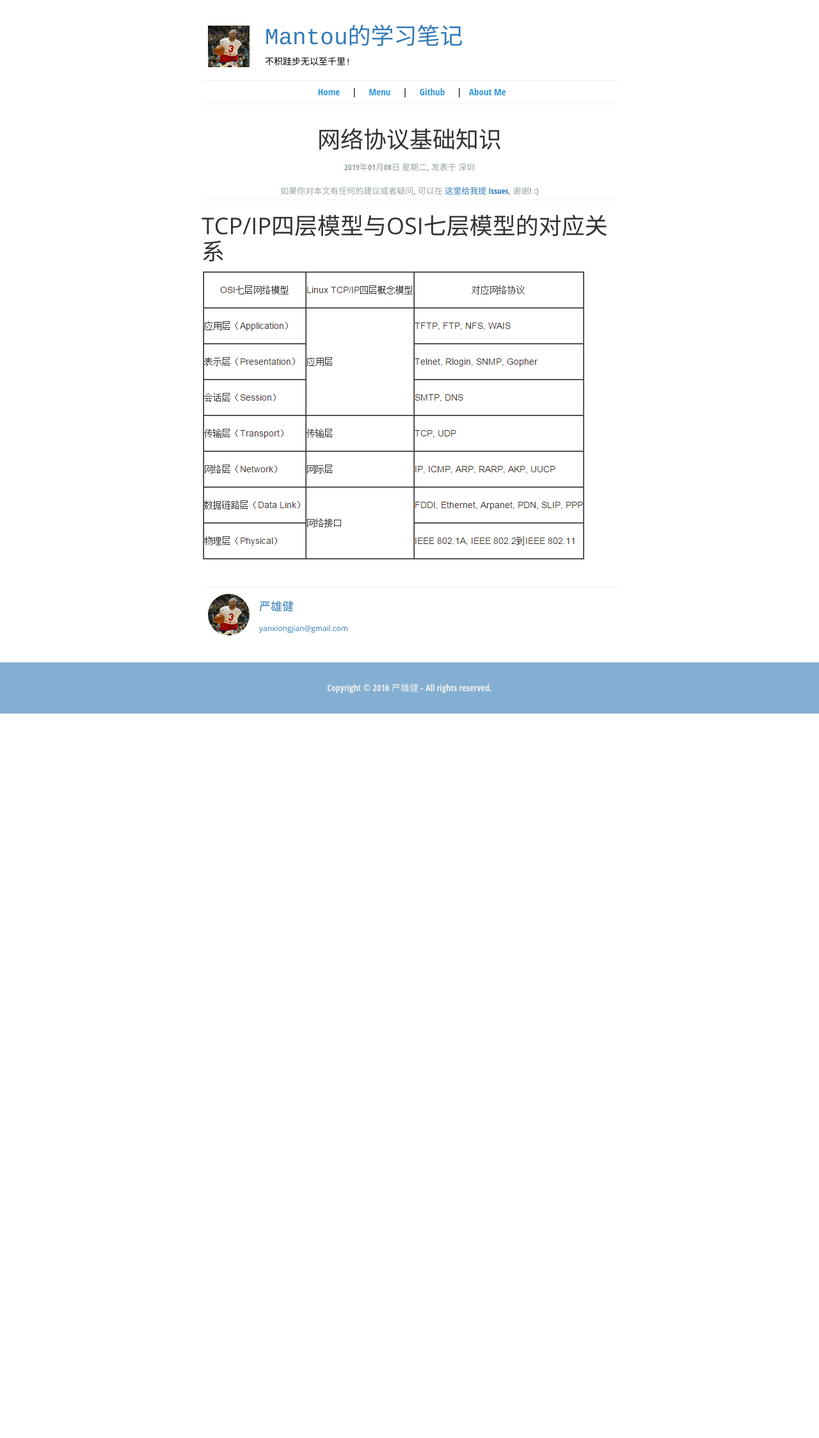
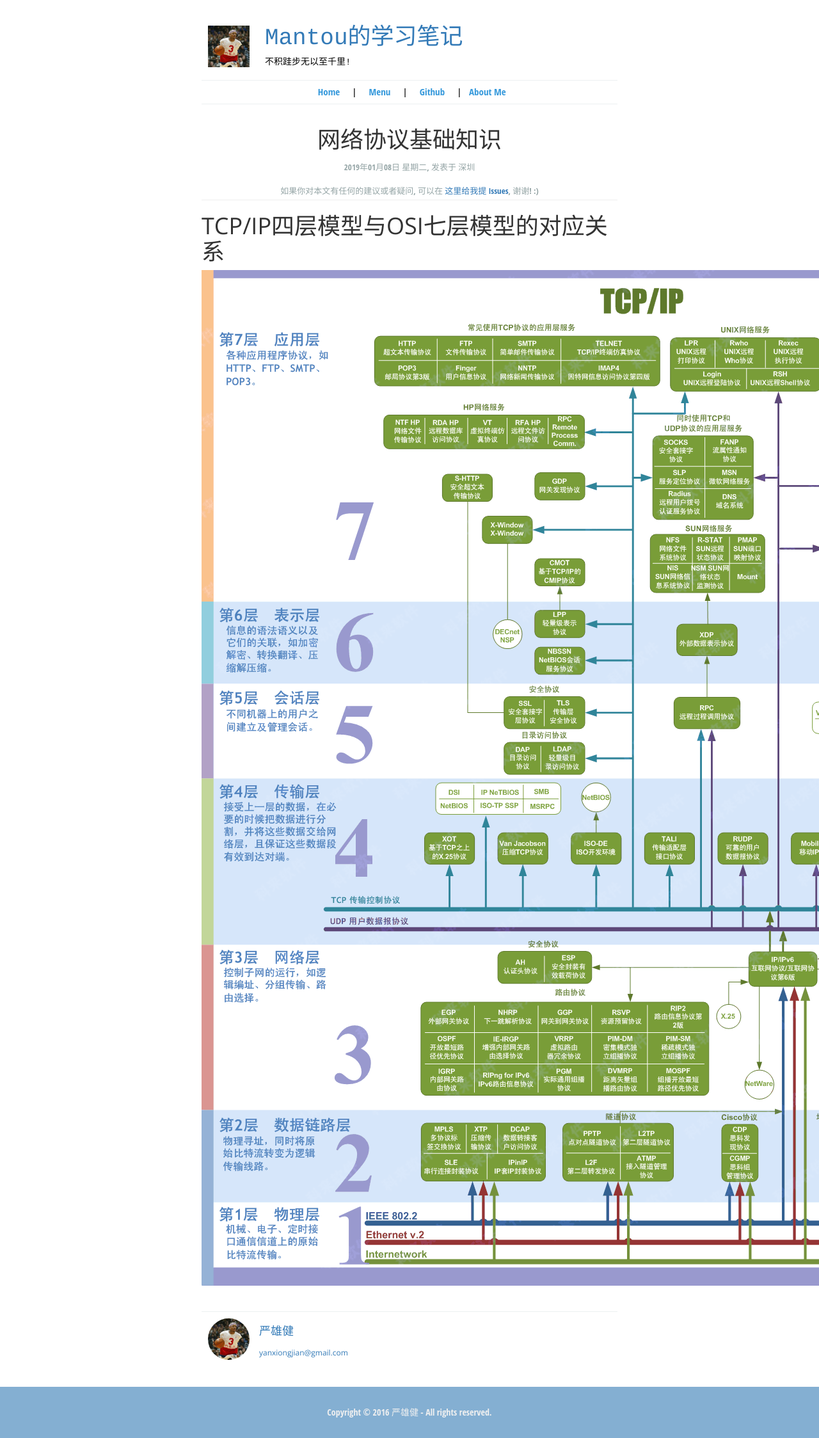
Before and after one commit to HappyMantou/HappyMantou.github.io, a Jekyll site: the page built from _posts/2019-01-08-TCP基础知识.md, in a window 1280 px wide. Shown: the whole page at 64% size. Built offline with Jekyll 4.4.1, drawn with Linux system fonts in a browser that asks for light colours; before the commit the page ends 1115 px from its top, so only the background shows below that.

Commit message:
更新TCP相关知识

````diff
--- a/_posts/2019-01-08-TCP基础知识.md
+++ b/_posts/2019-01-08-TCP基础知识.md
@@ -9,4 +9,4 @@ excerpt_separator: "```"
 
 # TCP/IP四层模型与OSI七层模型的对应关系
 
-![demo](/assets/demo/OSI模型.png)
+![demo](/assets/demo/tcp_ip_module.gif)
````
